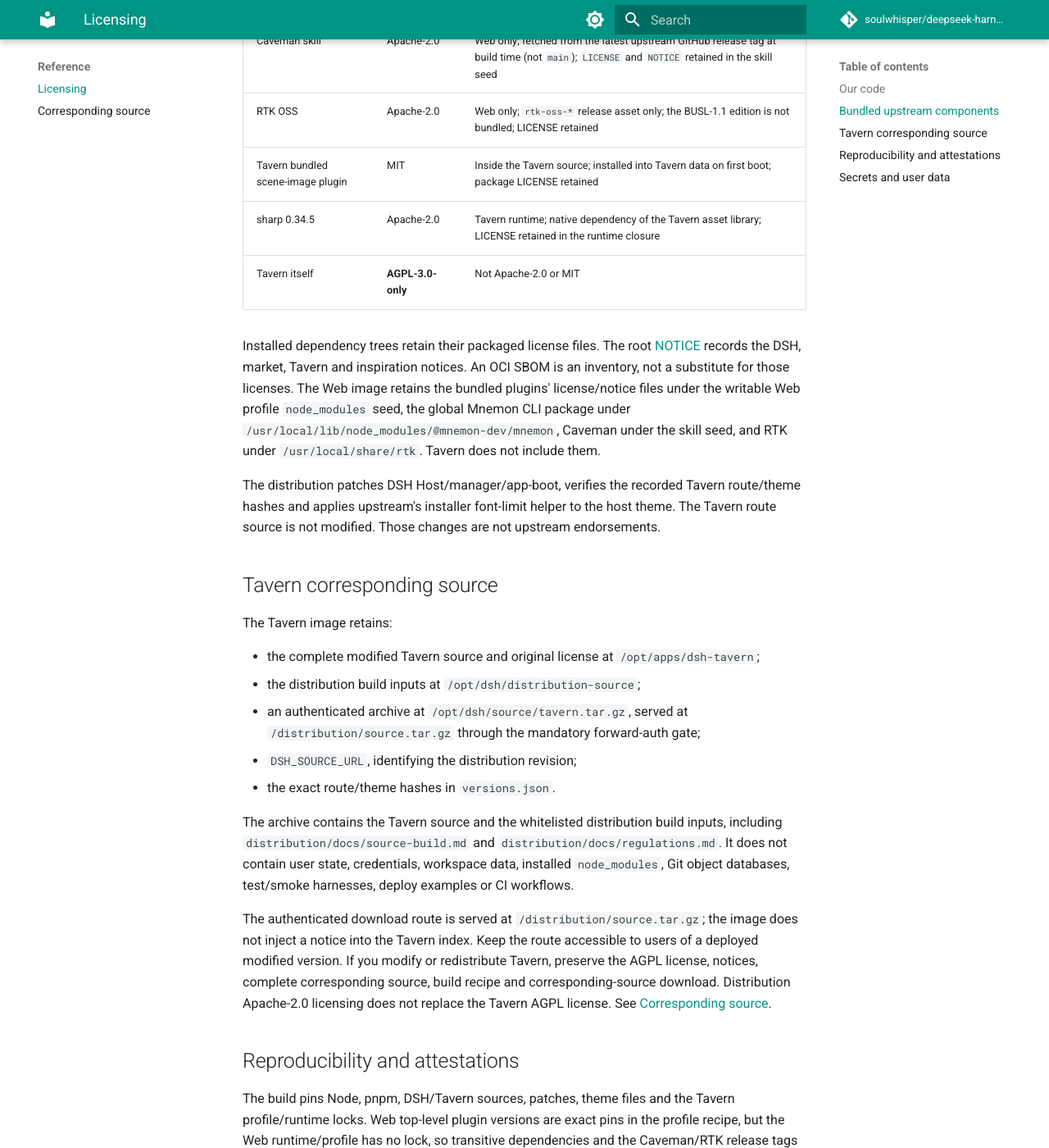
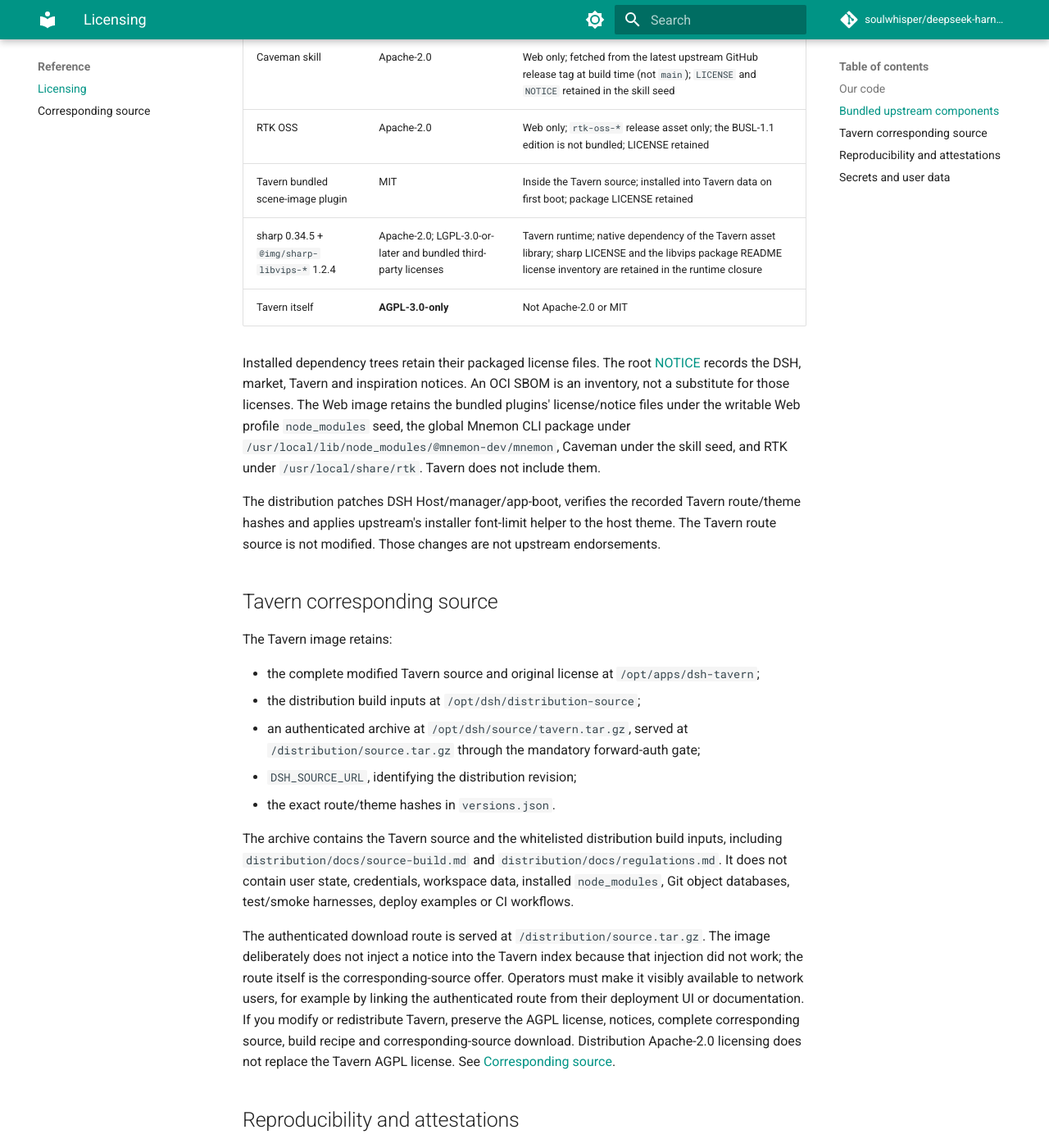
Before and after one commit to soulwhisper/deepseek-harness-container, an MkDocs documentation site: the page built from docs/regulations.md, in a window 1280 px wide and 1400 px high, scrolled down 1471 px. Shown: the whole window at 82% size. Built offline with MkDocs 1.6.1 and Material for MkDocs 9.7.7, drawn with Linux system fonts in a browser that asks for light colours; comment, search, counter and statistics services are not loaded.

Commit message:
fix(tavern): allow prebuilt sharp and address review findings
- deny sharp's install script explicitly so pnpm accepts the prebuilt optional package and the image builds
- keep the patch-tavern hash/font verification after the archive COPY in source-build instructions
- verify the Tavern route hash against versions.json and document how to compare it
- document the libvips LGPL/third-party licenses and retain the license inventory
- document the authenticated source offer and the existing-profile ecosystem carry-forward
- assert the sharp build-script policy in verify

```diff
--- a/docs/regulations.md
+++ b/docs/regulations.md
@@ -43,7 +43,7 @@ is Apache-2.0; bundled upstream components keep their own licenses.
 | Caveman skill | Apache-2.0 | Web only; fetched from the latest upstream GitHub release tag at build time (not `main`); `LICENSE` and `NOTICE` retained in the skill seed |
 | RTK OSS | Apache-2.0 | Web only; `rtk-oss-*` release asset only; the BUSL-1.1 edition is not bundled; LICENSE retained |
 | Tavern bundled scene-image plugin | MIT | Inside the Tavern source; installed into Tavern data on first boot; package LICENSE retained |
-| sharp 0.34.5 | Apache-2.0 | Tavern runtime; native dependency of the Tavern asset library; LICENSE retained in the runtime closure |
+| sharp 0.34.5 + `@img/sharp-libvips-*` 1.2.4 | Apache-2.0; LGPL-3.0-or-later and bundled third-party licenses | Tavern runtime; native dependency of the Tavern asset library; sharp LICENSE and the libvips package README license inventory are retained in the runtime closure |
 | Tavern itself | **AGPL-3.0-only** | Not Apache-2.0 or MIT |
 
 Installed dependency trees retain their packaged license files. The root
@@ -76,11 +76,13 @@ inputs, including `distribution/docs/source-build.md` and
 workspace data, installed `node_modules`, Git object databases, test/smoke
 harnesses, deploy examples or CI workflows.
 
-The authenticated download route is served at `/distribution/source.tar.gz`;
-the image does not inject a notice into the Tavern index. Keep the route
-accessible to users of a deployed modified version. If you modify or redistribute
-Tavern, preserve the AGPL license, notices, complete corresponding source, build
-recipe and corresponding-source download. Distribution Apache-2.0 licensing does not replace the
+The authenticated download route is served at `/distribution/source.tar.gz`.
+The image deliberately does not inject a notice into the Tavern index because
+that injection did not work; the route itself is the corresponding-source offer.
+Operators must make it visibly available to network users, for example by linking
+the authenticated route from their deployment UI or documentation. If you modify
+or redistribute Tavern, preserve the AGPL license, notices, complete
+corresponding source, build recipe and corresponding-source download. Distribution Apache-2.0 licensing does not replace the
 Tavern AGPL license. See [Corresponding source](source-build.md).
 
 ## Reproducibility and attestations
```
Also changed, not shown: .agents/skills/dsh-maintainer/SKILL.md (+7 -5 lines), docs/operations.md (+9 -3 lines), docs/source-build.md (+6 -4 lines), 3 other files.
